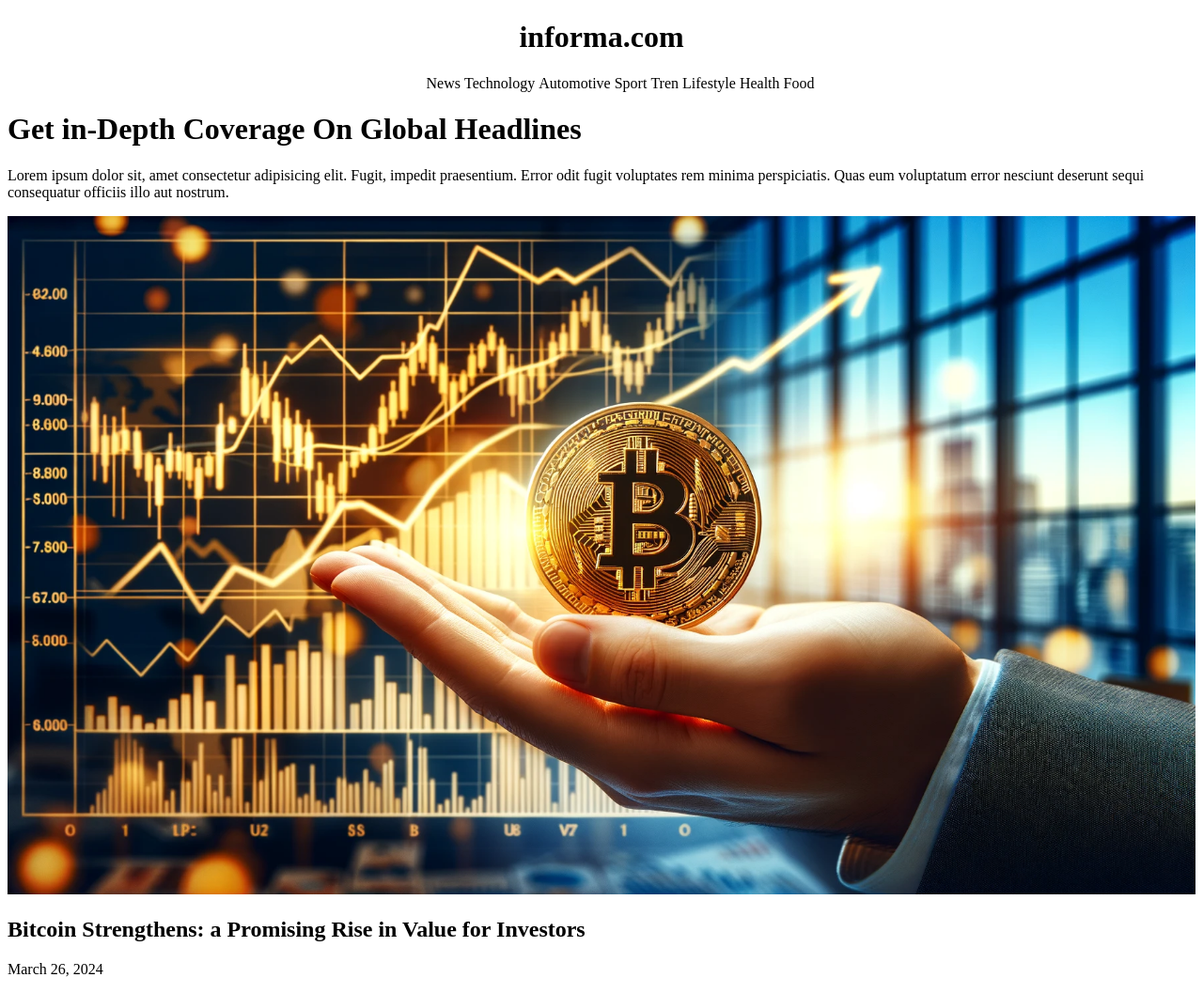
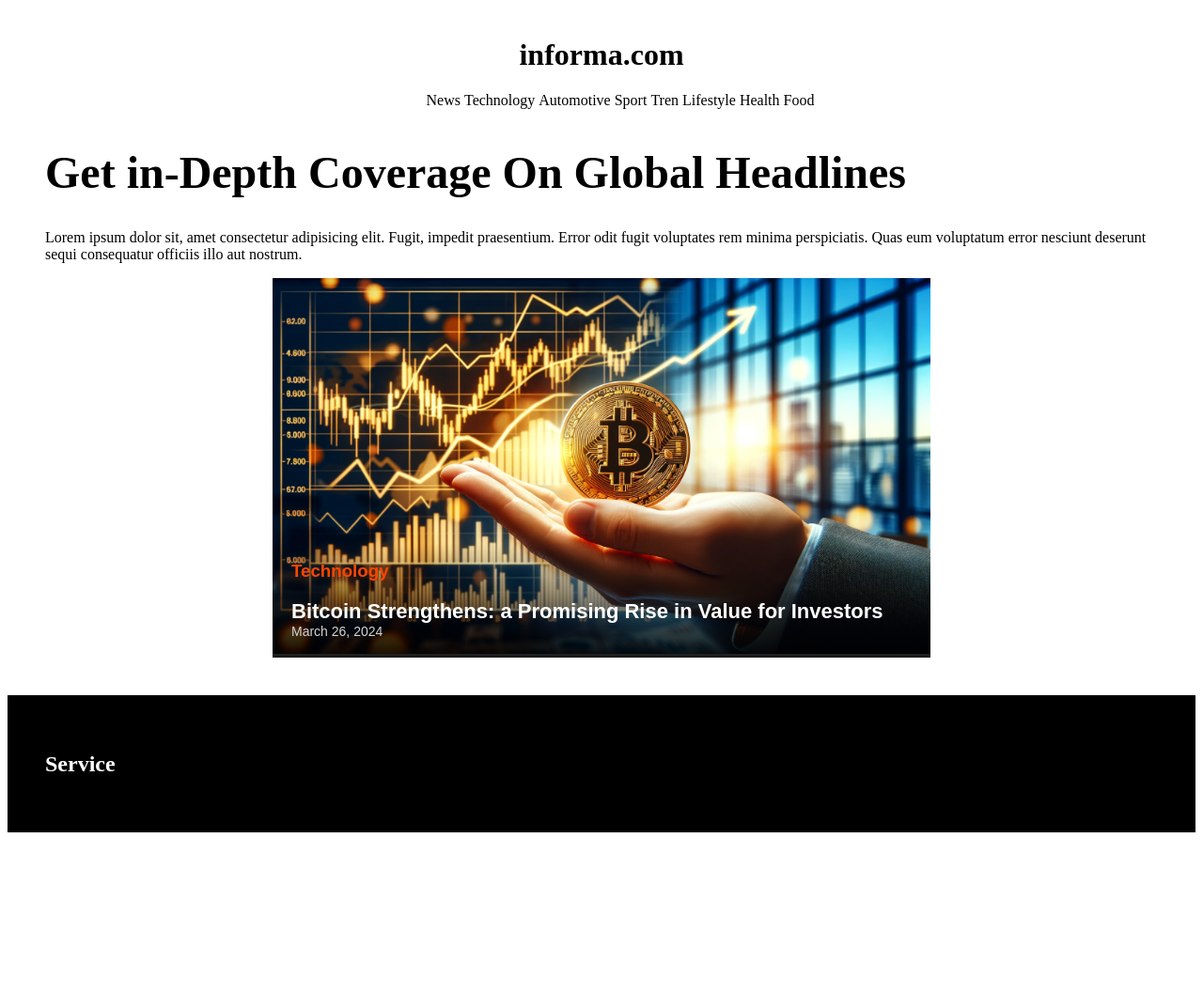
Before and after one commit to andronisdre/labb1Frontend, a plain HTML site: page index.html in a window 1280 px wide. Shown: the whole page at 94% size. After the commit the page ends 894 px from the top, so only its background shows below. Drawn offline with Linux system fonts and the light colour scheme.

Commit message:
added basic elements for footer and fixed text in image for main in html and css

```diff
--- a/index.html
+++ b/index.html
@@ -39,11 +39,14 @@
         />
         <div class="gradient-mask"></div>
         <div class="text-content">
+          <h3>Technology</h3>
           <h2>Bitcoin Strengthens: a Promising Rise in Value for Investors</h2>
           <p>March 26, 2024</p>
         </div>
       </div>
     </main>
-    <footer></footer>
+    <footer>
+      <h2>Service</h2>
+    </footer>
   </body>
 </html>
--- a/style.css
+++ b/style.css
@@ -1,4 +1,8 @@
+body {
+}
+
 header {
+  margin: 40px;
   text-align: center;
   align-items: center;
 }
@@ -6,10 +10,70 @@ header {
 nav,
 ul,
 li {
+  position: relative;
   display: inline;
+}
+
+nav {
 }
 
 .Picture {
   max-width: 100%;
   height: auto;
 }
+
+main h1 {
+  font-size: 48px;
+}
+
+main {
+  margin: 40px;
+}
+
+.Bitcoin {
+  position: relative;
+  max-width: 700px;
+  margin: auto;
+  font-family: "Arial", sans-serif;
+}
+
+.gradient-mask {
+  position: absolute;
+  bottom: 0;
+  left: 0;
+  right: 0;
+  height: 30%;
+  /*gradient overlay*/
+  background: linear-gradient(to top, rgba(0, 0, 0, 0.9), transparent);
+}
+
+.text-content {
+  position: absolute;
+  bottom: 20px;
+  left: 20px;
+  color: white;
+}
+
+.text-content h3 {
+  color: orangered;
+}
+
+.text-content h2 {
+  font-size: 22px;
+  margin: 0;
+}
+
+.text-content p {
+  font-size: 14px;
+  color: lightgray;
+  margin: 0;
+}
+
+footer {
+  background: black;
+  color: white;
+  padding: 40px;
+}
+
+footer h2 {
+}
```
